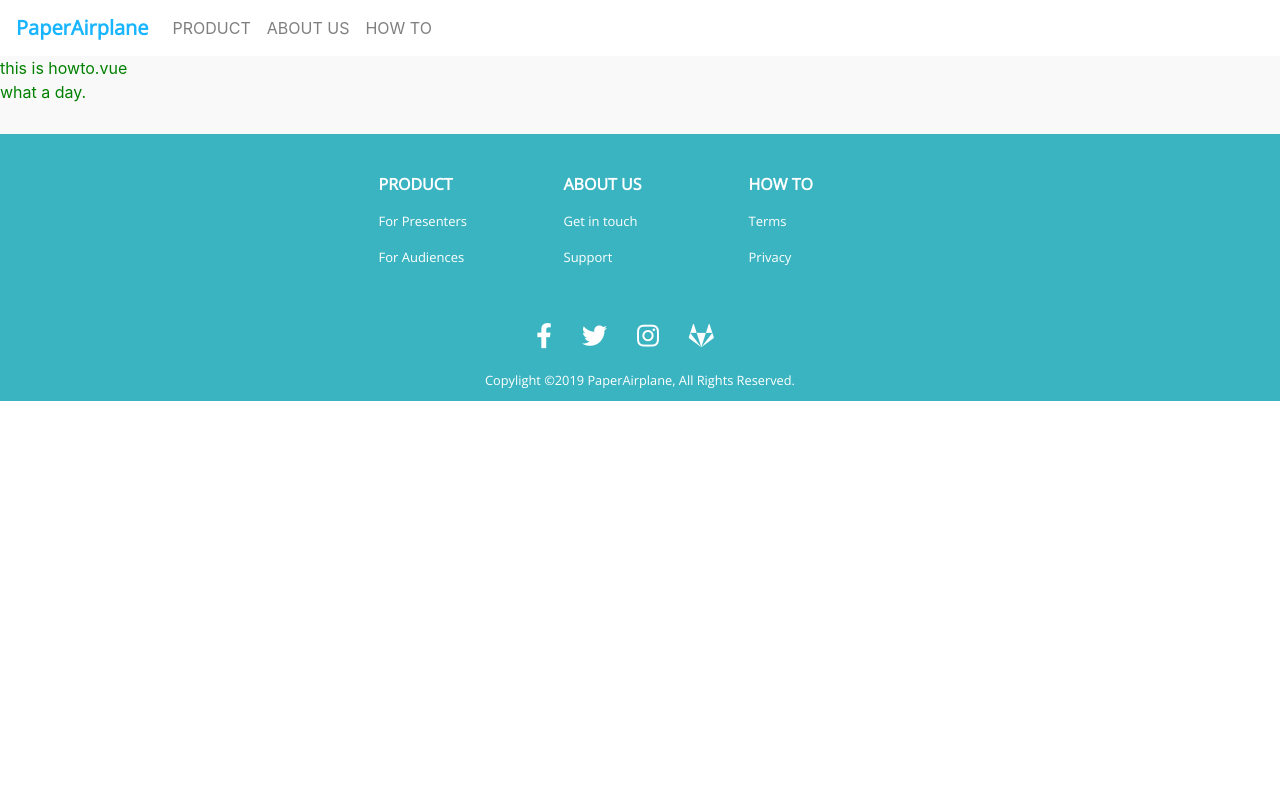
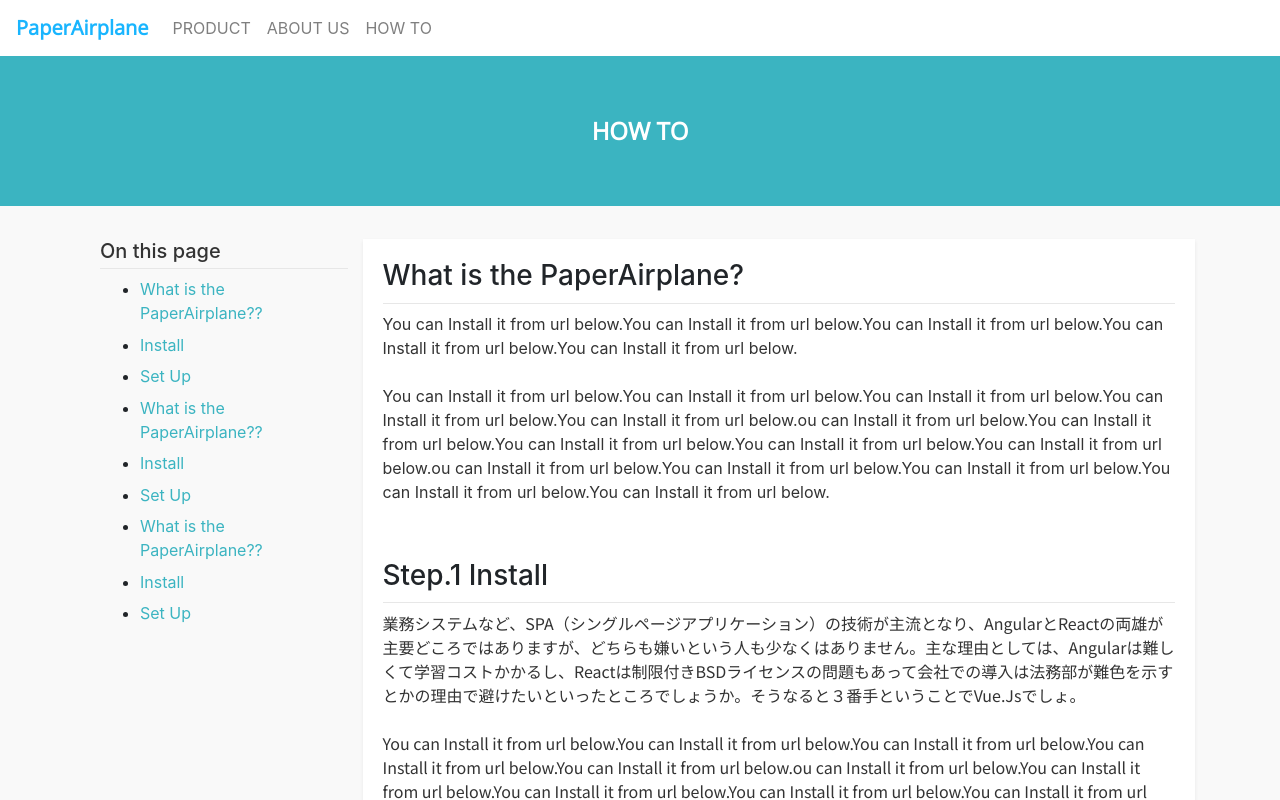
Before and after one commit to okuxxbos20/PaperAirplane, a Vue app in the folder vue/: page /howto in a window 1280 px wide. Shown: the top 800 px of the page. Built offline with nearby package versions, Linux system fonts and the light colour scheme.

Commit message:
add PageTitle component

```diff
--- a/vue/src/components/aboutus.vue
+++ b/vue/src/components/aboutus.vue
@@ -1,16 +1,21 @@
 <template>
   <div class="">
-    <p>this is aboutus.vue</p>
-    <p>what a day.</p>
+    <PageTitle title="ABOUT US"/>
+    <div class="container">
+
+    </div>
   </div>
 </template>
 
 <script>
+import PageTitle from './child_components/pagetitle.vue';
+
+export default {
+  components: {
+    PageTitle
+  }
+};
 </script>
 
 <style lang="scss" scoped>
-p {
-  color: blue;
-  margin: 0;
-}
 </style>
--- /dev/null
+++ b/vue/src/components/child_components/pagetitle.vue
@@ -0,0 +1,33 @@
+<template>
+  <div class="component_name">
+    <p><b>{{ title }}</b></p>
+  </div>
+</template>
+
+<script>
+export default {
+  name: 'PageTitle',
+  props: {
+    title: String
+  }
+}
+</script>
+
+<style lang="scss" scoped>
+.component_name {
+  height: 150px;
+  background: var(--subColor);
+  position: relative;
+  margin-bottom: 33px;
+  p {
+    position: absolute;
+    top: 50%;
+    left: 50%;
+    -webkit-transform: translateY(-50%) translateX(-50%);
+    transform: translateY(-50%) translateX(-50%);
+    color: var(--white);
+    font-family: 'Open Sans', sans-serif;
+    font-size: 24px;
+  }
+}
+</style>
--- a/vue/src/components/comunity.vue
+++ /dev/null
@@ -1,16 +0,0 @@
-<template>
-  <div class="">
-    <p>this is comunity.vue</p>
-    <p>what a day.</p>
-  </div>
-</template>
-
-<script>
-</script>
-
-<style lang="scss" scoped>
-p {
-  color: red;
-  margin: 0;
-}
-</style>
--- a/vue/src/components/howto.vue
+++ b/vue/src/components/howto.vue
@@ -1,16 +1,95 @@
 <template>
   <div class="">
-    <p>this is howto.vue</p>
-    <p>what a day.</p>
+    <PageTitle title="HOW TO"/>
+    <div class="container">
+      <div class="row contents">
+        <div class="side col-md-3">
+          <h5>On this page</h5>
+          <ul>
+            <li><a href="#">What is the PaperAirplane??</a></li>
+            <li><a href="#">Install</a></li>
+            <li><a href="#">Set Up</a></li>
+            <li><a href="#">What is the PaperAirplane??</a></li>
+            <li><a href="#">Install</a></li>
+            <li><a href="#">Set Up</a></li>
+            <li><a href="#">What is the PaperAirplane??</a></li>
+            <li><a href="#">Install</a></li>
+            <li><a href="#">Set Up</a></li>
+          </ul>
+        </div>
+        <div class="main col-md-9 shadow-sm">
+
+          <div class="heading">
+            <h3>What is the PaperAirplane?</h3>
+            <p>You can Install it from url below.You can Install it from url below.You can Install it from url below.You can Install it from url below.You can Install it from url below.<br><br>
+            You can Install it from url below.You can Install it from url below.You can Install it from url below.You can Install it from url below.You can Install it from url below.ou can Install it from url below.You can Install it from url below.You can Install it from url below.You can Install it from url below.You can Install it from url below.ou can Install it from url below.You can Install it from url below.You can Install it from url below.You can Install it from url below.You can Install it from url below.</p>
+          </div>
+          <div class="heading">
+            <h3>Step.1 Install</h3>
+            <p class="ja">業務システムなど、SPA（シングルページアプリケーション）の技術が主流となり、AngularとReactの両雄が主要どころではありますが、どちらも嫌いという人も少なくはありません。主な理由としては、Angularは難しくて学習コストかかるし、Reactは制限付きBSDライセンスの問題もあって会社での導入は法務部が難色を示すとかの理由で避けたいといったところでしょうか。そうなると３番手ということでVue.Jsでしょ。<br><br>
+            You can Install it from url below.You can Install it from url below.You can Install it from url below.You can Install it from url below.You can Install it from url below.ou can Install it from url below.You can Install it from url below.You can Install it from url below.You can Install it from url below.You can Install it from url below.ou can Install it from url below.You can Install it from url below.You can Install it from url below.You can Install it from url below.You can Install it from url below.</p>
+          </div>
+          <div class="heading">
+            <h3>Step.2 Set Up</h3>
+            <p>You can Install it from url below.You can Install it from url below.You can Install it from url below.You can Install it from url below.You can Install it from url below.<br><br>
+            You can Install it from url below.You can Install it from url below.You can Install it from url below.You can Install it from url below.You can Install it from url below.ou can Install it from url below.You can Install it from url below.You can Install it from url below.You can Install it from url below.You can Install it from url below.ou can Install it from url below.You can Install it from url below.You can Install it from url below.You can Install it from url below.You can Install it from url below.</p>
+          </div>
+
+        </div>
+      </div>
+    </div>
   </div>
 </template>
 
 <script>
+import PageTitle from './child_components/pagetitle.vue';
+
+export default {
+  components: {
+    PageTitle
+  }
+};
 </script>
 
 <style lang="scss" scoped>
-p {
-  color: green;
+.contents {
+  padding: 0;
   margin: 0;
+
+  .side {
+    // border: 2px solid #ccc;
+    h5 {
+      padding-bottom: 5px;
+      border-bottom: 1px solid var(--border);
+      color: var(--text);
+    }
+    li {
+      margin: 7.5px 0;
+    }
+    a {
+      color: var(--subColor);
+    }
+  }
+
+  .main {
+    background: var(--white);
+    padding: 20px;
+
+    .heading {
+      margin-bottom: 55px;
+
+      h3 {
+        border-bottom: 1px solid var(--border);
+        padding: 0 0 10px 0;
+      }
+      p {
+        color: var(--text);
+      }
+      .ja {
+        font-family: 'Noto Sans JP', sans-serif;
+      }
+    }
+
+  }
 }
 </style>
--- a/vue/src/components/index.vue
+++ b/vue/src/components/index.vue
@@ -42,8 +42,7 @@ export default {
 }
 </script>
 
-<!-- Add "scoped" attribute to limit CSS to this component only -->
-<style scoped>
+<style lang="scss" scoped>
 h3 {
   margin: 40px 0 0;
 }
--- a/vue/src/components/product.vue
+++ b/vue/src/components/product.vue
@@ -1,15 +1,52 @@
 <template>
   <div class="">
-    <p>this is product.vue</p>
-    <p>what a day.</p>
+    <PageTitle title="PRODUCT"/>
+    <div class="container">
+      <div class="row contents">
+      <div class="presenters col-md-6 shadow-sm">
+        <h5>presenters</h5>
+      </div>
+      <div class="audiences col-md-6 shadow-sm">
+        <h5>audiences</h5>
+      </div>
+      </div>
+    </div>
   </div>
 </template>
 
 <script>
+import PageTitle from './child_components/pagetitle.vue';
+
+export default {
+  components: {
+    PageTitle
+  }
+};
 </script>
 
 <style lang="scss" scoped>
-p {
-  margin: 0;
+.contents {
+  height: 300px;
+
+  .presenters {
+    background: var(--white);
+    height: 300px;
+    h5 {
+      padding-bottom: 5px;
+      border-bottom: 1px solid var(--border);
+      color: var(--text);
+    }
+
+  }
+  .audiences {
+    background: var(--white);
+    height: 300px;
+    h5 {
+      padding-bottom: 5px;
+      border-bottom: 1px solid var(--border);
+      color: var(--text);
+    }
+
+  }
 }
 </style>
```
